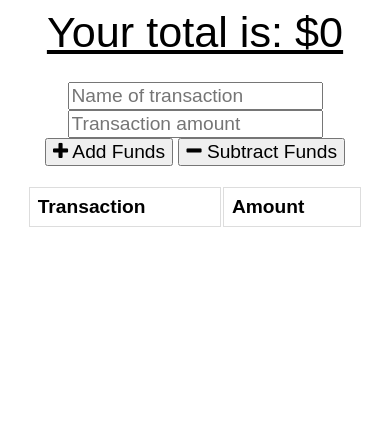
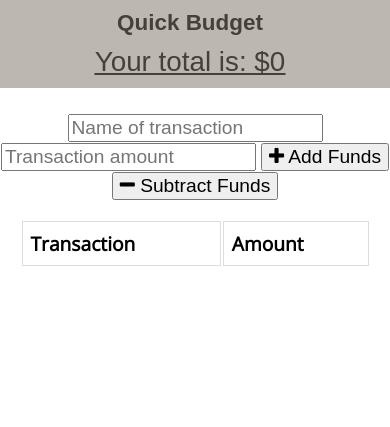
Before and after one commit to natemking/offline_budget_tracker, a website: page public/views/index.html in a window 390 px wide. Drawn offline with nearby package versions, Linux system fonts and the light colour scheme; no server answers; a web font is replaced by a local one.

Commit message:
Style updates. Added a navbar and changed color palate

```diff
--- a/package.json
+++ b/package.json
@@ -5,8 +5,7 @@
   "main": "server.js",
   "scripts": {
     "test": "echo \"Error: no test specified\" && exit 1",
-    "start": "node server.js",
-    "lite-server": "lite-server"
+    "start": "node server.js"
   },
   "repository": {
     "type": "git",
@@ -21,7 +20,6 @@
   "dependencies": {
     "compression": "^1.7.4",
     "express": "^4.17.1",
-    "lite-server": "^2.5.3",
     "mongoose": "^5.5.15",
     "morgan": "^1.9.1"
   }
--- a/public/assets/css/styles.css
+++ b/public/assets/css/styles.css
@@ -1,6 +1,21 @@
+@import url('https://fonts.googleapis.com/css2?family=Open+Sans&family=PT+Sans+Caption:wght@400;700&display=swap');
+
+*,
+*::before,
+*::after {
+  box-sizing: border-box;
+}
+
+html, body {
+  height: 100%;
+  margin: 0;
+  padding: 0;
+}
+
+/* Global */
 body {
   font-size: 120%;
-  font-family: Arial;
+  font-family: 'Open Sans', sans-serif;
 }
 
 button, input {
@@ -21,6 +36,20 @@ td, th {
 tr:nth-child(even) {
   background-color: #dddddd;
 }
+
+/* Classes */
+.navbar {
+  font-family: 'PT Sans Caption', sans-serif;
+  color: #463f3a;
+  background-color: #bcb8b1;
+  padding-left: 10px;
+  padding-right: 20px;
+  overflow: hidden;
+  display: flex;
+  flex-direction: row;
+  justify-content: space-between;
+}
+
 
 .error {
   color: red;
@@ -49,3 +78,19 @@ tr:nth-child(even) {
   width: 90%;
   margin: 0 auto;
 }
+
+
+@media (max-width: 480px) {
+  .navbar {
+    align-items: center;
+    flex-direction: column;
+  }
+
+  .navbar h1 {
+    margin: 10px;
+}
+  .total {
+    font-size: calc(20px + 2vw);
+    margin-bottom: 5px;
+  }
+}
--- a/public/assets/js/index.js
+++ b/public/assets/js/index.js
@@ -71,7 +71,7 @@ function populateChart() {
         datasets: [{
             label: "Total Over Time",
             fill: true,
-            backgroundColor: "#6666ff",
+            backgroundColor: "#e0afa0",
             data
         }]
     }
--- a/public/views/index.html
+++ b/public/views/index.html
@@ -5,22 +5,35 @@
   <meta name="viewport" content="width=device-width, initial-scale=1.0">
   <meta http-equiv="X-UA-Compatible" content="ie=edge">
   <meta name="theme-color" content="#317EFB">
+  <!-- Favicons -->
   <link rel="apple-touch-icon" sizes="180x180" href="../assets/images/icons/apple-touch-icon.png">
   <link rel="icon" type="image/png" sizes="32x32" href="../assets/images/icons/icon-32x32.png">
   <link rel="icon" type="image/png" sizes="16x16" href="../assets/images/icons/icon-16x16.png">
   <link rel="shortcut icon" href="../assets/images/icons/icon-192x192.png" type="image/x-icon">
+  <!-- Font Awesome -->
+  <link rel="stylesheet" href="https://stackpath.bootstrapcdn.com/font-awesome/4.7.0/css/font-awesome.min.css">
+  <!-- CSS -->
+  <link rel="stylesheet" href="../assets/css/styles.css">
+  <!-- Webmanifest -->
+  <link rel="manifest" href="../manifest.webmanifest" />
+  <title>Quick Budget</title>
+</head>
 
-  <link rel="stylesheet" href="https://stackpath.bootstrapcdn.com/font-awesome/4.7.0/css/font-awesome.min.css">
-  <link rel="stylesheet" href="../assets/css/styles.css">
-  <link rel="manifest" href="../manifest.webmanifest" />
+<body>
+  <nav class="navbar">
+    <section>
+      <h1>Quick Budget</h1>
+    </section>
 
-  <title>Budget Tracker</title>
-</head>
-<body>
-  <section class="wrapper">
     <section class="total">
       <section class="total">Your total is: $<span id="total">0</span></section>
     </section>
+  </nav>
+  <main>
+    <section class="wrapper">
+      <!-- <section class="total">
+        <section class="total">Your total is: $<span id="total">0</span></section>
+      </section> -->
 
       <section class="form">
         <input type="text" id="t-name" placeholder="Name of transaction" />
@@ -44,6 +57,7 @@
 
       <canvas id="myChart"></canvas>
     </section>
+  </main>
 
   <script src="https://cdn.jsdelivr.net/npm/chart.js@2.8.0"></script>
   <script src="../assets/js/indexedDB.js"></script>
```
Also changed, not shown: 1 other file. Lines whose indentation alone changed are shown as unchanged.
